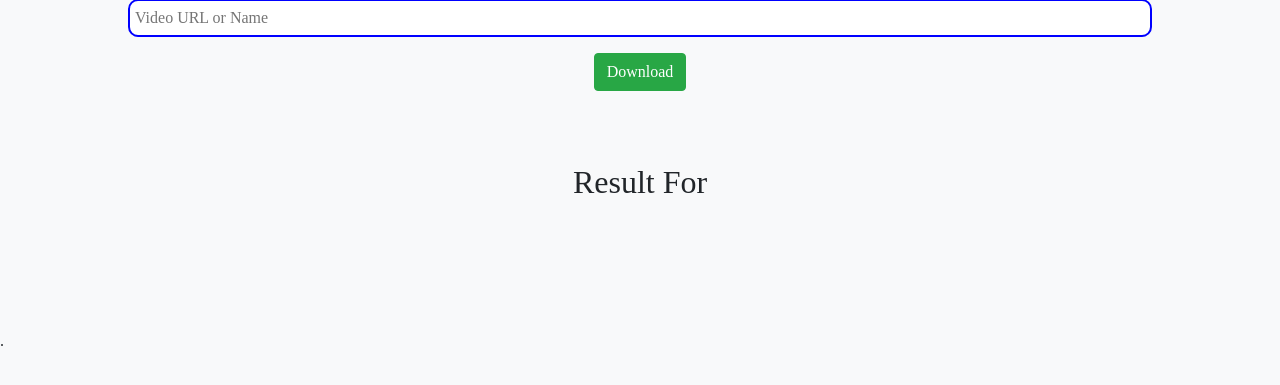
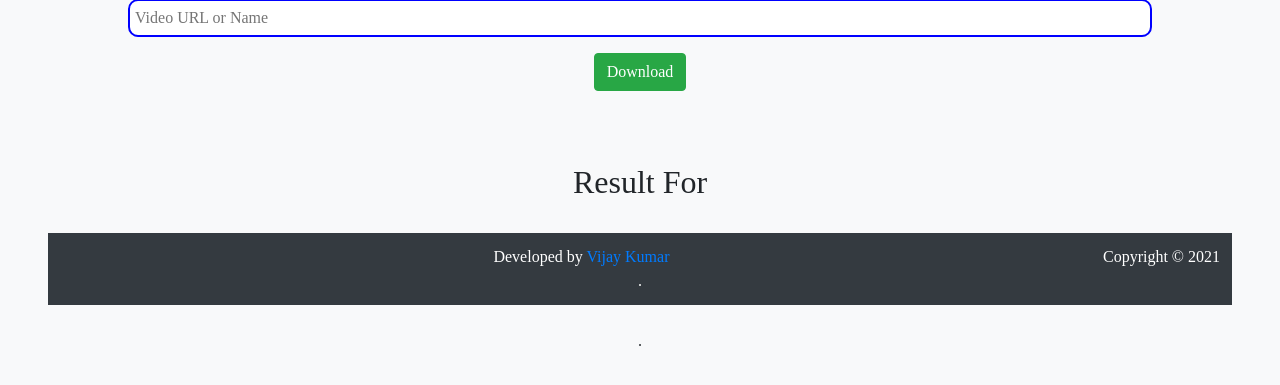
Before and after one commit to shadowninja024/DLhut, a PHP site: page /search.php in a window 1280 px wide. Shown: the part 219-604 px from the top of the page. Run offline with PHP 8.4, Linux system fonts and the light colour scheme; data that the repository does not hold is empty; some web fonts are replaced.

Commit message:
Update search.php

```diff
--- a/search.php
+++ b/search.php
@@ -336,9 +336,11 @@ Result For <?php echo $search; ?>
 } else echo '';
 ?>
 </h2></center>   <!-- ShareThis BEGIN --><div class="sharethis-inline-share-buttons"></div><!-- ShareThis END -->
-
-   <br><br>  </div>
-</div>  <div class="bg-dark text-white" style="bottom: 0;width: 100%;padding:15px">Developed by <a target="_blank" href="https://www.instagram.com/theofficialvkr">Vijay Kumar</a> <span style="float: right;">Copyright &copy; <?php echo date("Y"); ?></span></div> <br> .   <script type="text/javascript">        window.setInterval(function(){            if ($("input[name='sdl']").attr("placeholder") == "Video URL or Name") {                $("input[name='sdl']").attr("placeholder", "Video URL or Name");            }            else            {                $("input[name='sdl']").attr("placeholder", "Video URL or Name");            }        }, 3000);    </script>
+<br>
+<div class="bg-dark text-white" style="bottom: 0;width: 100%;padding:12px">Developed by <a target="_blank" href="https://www.instagram.com/theofficialvkr">Vijay Kumar</a> <span style="float: right;">Copyright &copy; <?php echo date("Y"); ?></span><br>. </div><br> .
+<br>  </div>
+</div>
+ <script type="text/javascript">        window.setInterval(function(){            if ($("input[name='sdl']").attr("placeholder") == "Video URL or Name") {                $("input[name='sdl']").attr("placeholder", "Video URL or Name");            }            else            {                $("input[name='sdl']").attr("placeholder", "Video URL or Name");            }        }, 3000);    </script>
 </body>
 <style type="text/css">
 img[src*="000webhost"][style],
```
